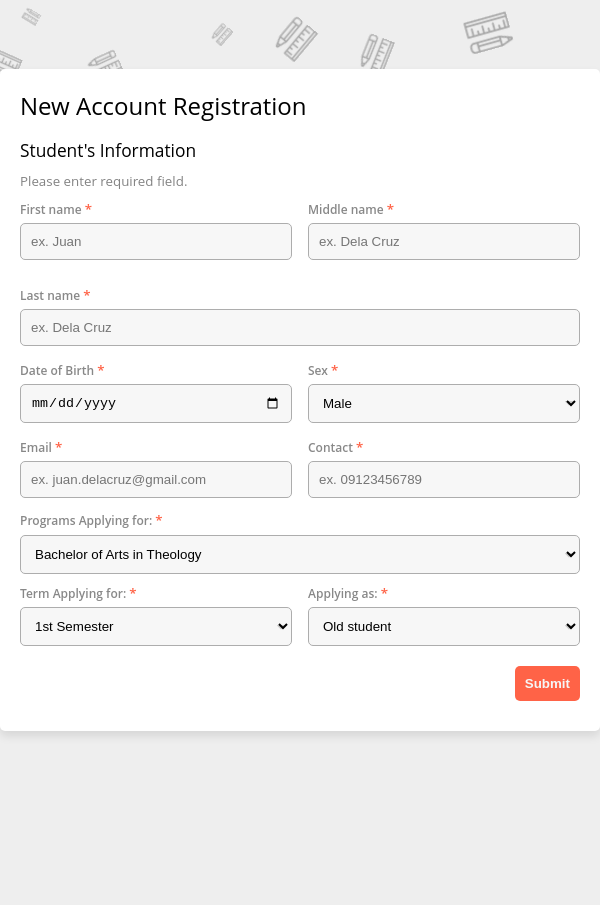
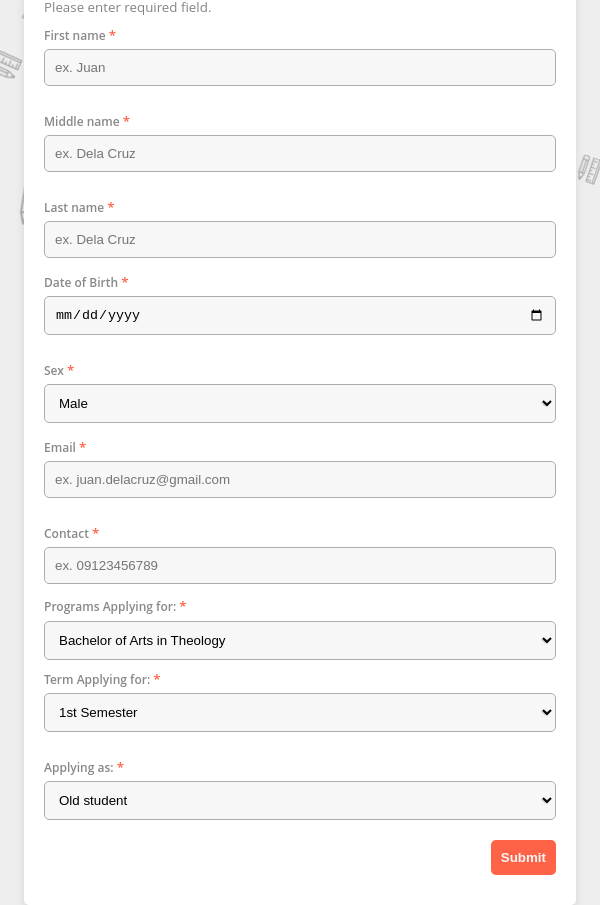
Before and after one commit to corpuzz/kcp.edusuite.asia-students-register-form, a plain HTML site: page index.html in a window 600 px wide. Before the commit the page ends 800 px from the top, so only its background shows below. Drawn offline with Linux system fonts and the light colour scheme.

Commit message:
made it mobile responsive

```diff
--- a/style.css
+++ b/style.css
@@ -9,7 +9,6 @@ html {
 body {
     margin: 0;
     width: 100vw;
-    height: 100vh;
     display: flex;
     justify-content: center;
     align-items: center;
@@ -146,3 +145,25 @@ span {
     box-shadow: rgba(0, 0, 0, .06) 0 2px 4px;
     transform: translateY(0);
 }
+
+@media (max-width: 600px) {
+    body {
+        width: 100%;
+    }
+    .input-group {
+        flex-basis: 100%;
+    }
+
+    .registration-form {
+        width: 100%;
+        margin: 4%;
+        overflow-x: hidden;
+    }
+
+}
+
+@media only screen and (min-width: 600px) {
+    body {
+        height: 100vh;
+    }
+}
```
